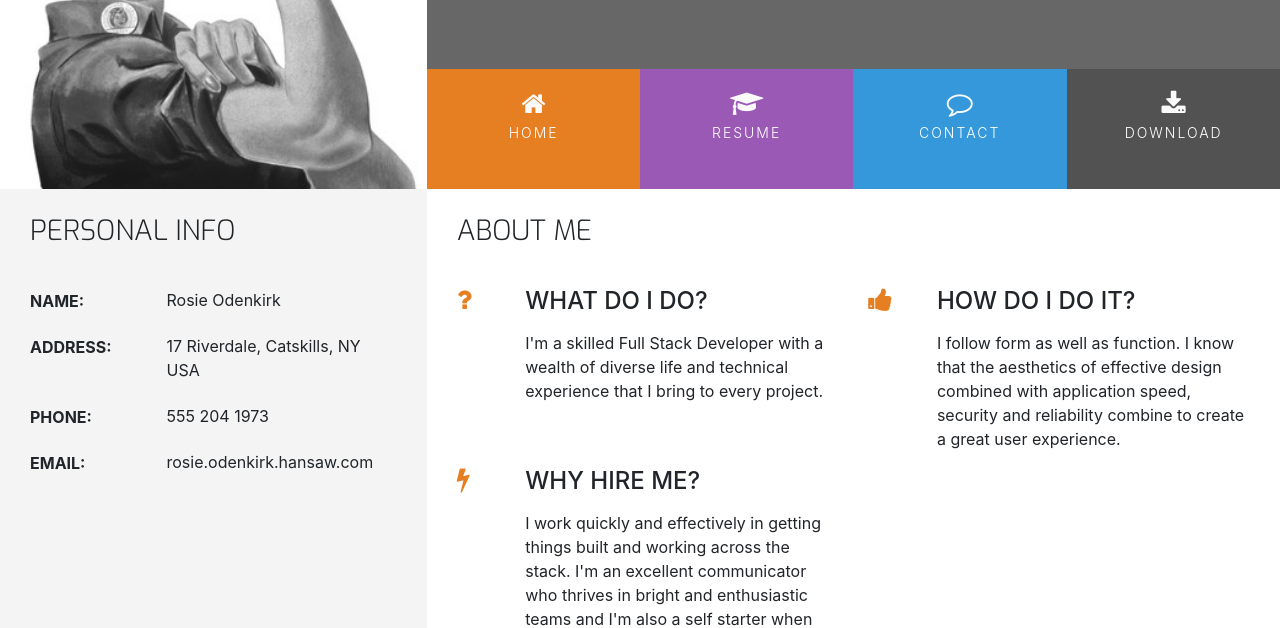
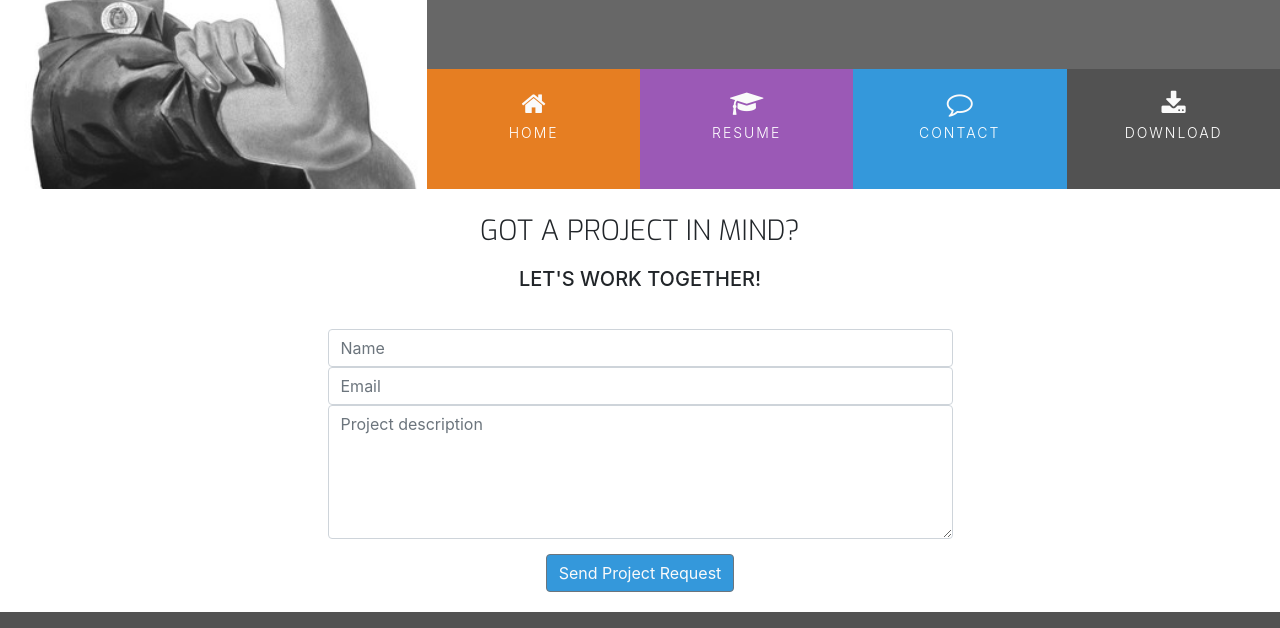
Before and after one commit to Otterrr/resume_project, a plain HTML site: page contact.html in a window 1280 px wide. Shown: the part 180-808 px from the top of the page. Drawn offline with nearby package versions, Linux system fonts and the light colour scheme.

Commit message:
Finished Project

```diff
--- a/assets/css/style.css
+++ b/assets/css/style.css
@@ -16,6 +16,10 @@
 
 .bg-color-work-history{
     background-color: #9b59b6;
+}
+
+.bg-color-contact{
+    background-color: #fff;
 }
 
 .ui-menu-color-home {
@@ -334,3 +338,36 @@ footer {
 .history-items {
     margin-bottom: 30px;
 }
+
+/* -------------------------------Contact Form */
+
+.contact-heading {
+    font-family: "Exo", sans-serif;
+    font-weight: 300;
+    margin-top: 25px;
+    margin-bottom: 20px;
+}
+
+.center-form {
+    padding-top: 10px;
+    margin: 0 auto;
+    max-width: 70%;
+}
+
+button[type="submit"] {
+    margin-top: 15px;
+    margin-bottom: 20px;
+    color: #fafafa;
+    background-color:#3498db;
+}
+
+/* -------------------------------Media Query */
+
+@media(min-width: 992px) {
+    .center-form {
+        padding-top: 30px;
+        min-height: 240px;
+        margin: 0 auto;
+        max-width: 50%;
+    }
+}
--- a/contact.html
+++ b/contact.html
@@ -35,7 +35,7 @@
                                 <a href="contact.html" class="hvr-sweep-to-bottom"><i class="fa fa-comment-o" aria-hidden="true"></i><span>Contact</span></a>
                             </li>
                             <li class= "col-6 col-sm-3 ui-menu-color-download list-inline-item menuitem">
-                                <a href="#" class="hvr-sweep-to-bottom"><i class="fa fa-download" aria-hidden="true"></i><span>Download</span></a>
+                                <a href="assets/cv/sample-cv.pdf" target="_blank" class="hvr-sweep-to-bottom"><i class="fa fa-download" aria-hidden="true"></i><span>Download</span></a>
                             </li>
                         </ul>
                     </div>
@@ -43,111 +43,23 @@
             </div>
         </div>
     </header>
-    <section class= "container-fluid">
-        <div class= "row">
-            <div class="col-md-4 bg-color-personal-info section-column">
-                <div class="row">
-                    <div class="col-12">
-                        <h3 class="section-heading uppercase">
-                            Personal Info
-                        </h3>
-                    </div>
-                </div>
-                <div class="personal-info-item">
-                    <div class="key">
-                        <p class="uppercase">
-                            Name:
-                        </p>
-                    </div>
-                    <div class="value">
-                        <p>
-                            Rosie Odenkirk
-                        </p>
-                    </div>
-                </div>
-                <div class="personal-info-item">
-                    <div class="key">
-                        <p class="uppercase">
-                            Address:
-                        </p>
-                    </div>
-                    <div class="value">
-                        <p>
-                            17 Riverdale, Catskills, NY USA
-                        </p>
-                    </div>
-                </div>
-                <div class="personal-info-item">
-                    <div class="key">
-                        <p class="uppercase">
-                            Phone:
-                        </p>
-                    </div>
-                    <div class="value">
-                        <p>
-                            555 204 1973
-                        </p>
-                    </div>
-                </div>
-                <div class="personal-info-item">
-                    <div class="key">
-                        <p class="uppercase">
-                            Email:
-                        </p>
-                    </div>
-                    <div class="value">
-                        <p>
-                            rosie.odenkirk.hansaw.com
-                        </p>
-                    </div>
-                </div>
-            </div>
-            <div class="col-md-8 bg-color-three-reasons section-column">
-                <div class="row">
-                    <div class="col">
-                        <h3 class="section-heading uppercase">About Me</h3>
-                    </div>
-                </div>
-                <div class="row">
-                    <div class="col-10 offset-1 offset-sm-0 col-sm-4 col-md-6">
-                        <div class="row">
-                            <div class="col-2">
-                                <i class="three-reasons-icon fa fa-question" aria-hidden="true"></i>
-                            </div>
-                            <div class="col-10">
-                                <h4 class="three-reasons-heading uppercase">What do I do?</h4>
-                                <p>
-                                    I'm a skilled Full Stack Developer with a wealth of diverse life and technical experience that I bring to every project.
-                                </p>
+    <section class="container-fluid">
+        <div class="row bg-color-contact">
+            <div class="col">
+                <h3 class="contact-heading uppercase text-center">Got a project in mind?</h3>
+                <h5 class="uppercase text-center">Let's work together!</h5>
+
+                <div class="center-form">
+                    <form>
+                        <input type="text" name="name" id="fullname" class="form-control" placeholder="Name" required>
+                        <input type="email" name="email" id="emailaddress" class="form-control" placeholder="Email" required>
+                        <textarea rows="5" name="projectsummary" id="projectsummary" class="form-control" placeholder="Project description" required></textarea>
+                        <div class="form-row text-center">
+                            <div class="col">
+                                <button type="submit" class="btn btn-secondary">Send Project Request</button>
                             </div>
                         </div>
-                    </div>
-                    <div class="col-10 offset-1 offset-sm-0 col-sm-4 col-md-6">
-                        <div class="row">
-                            <div class="col-2">
-                                <i class="three-reasons-icon fa fa-thumbs-up" aria-hidden="true"></i>
-                            </div>
-                            <div class="col-10">
-                                <h4 class="three-reasons-heading uppercase">How do I do it?</h4>
-                                <p>
-                                    I follow form as well as function. I know that the aesthetics of effective design combined with application speed, security and reliability combine to create a great user experience.
-                                </p>
-                            </div>
-                        </div>
-                    </div>
-                    <div class="col-10 offset-1 offset-sm-0 col-sm-4 col-md-6">
-                        <div class="row">
-                            <div class="col-2">
-                                <i class="three-reasons-icon fa fa-bolt" aria-hidden="true"></i>
-                            </div>
-                            <div class="col-10">
-                                <h4 class="three-reasons-heading uppercase">Why hire me?</h4>
-                                <p>
-                                     I work quickly and effectively in getting things built and working across the stack. I'm an excellent communicator who thrives in bright and enthusiastic teams and I'm also a self starter when working solo.
-                                </p>
-                            </div>
-                        </div>
-                    </div>
+                </form>
                 </div>
             </div>
         </div>
@@ -164,7 +76,7 @@
                 <h5 class="uppercase general-sub">Download</h5>
                 <p class= "inline-block">
                     Need a printable version of my CV? Download it here.
-                    <a href="#" target="_blank" class="cv-pdf">
+                    <a href="assets/cv/sample-cv.pdf" target="_blank" class="cv-pdf">
                         <i class="fa fa-download" aria-hidden="true"></i>
                         <span class="sr-only">Download link.</span>
                     </a>
```
Also changed, not shown: index.html (+2 -2 lines), resume.html (+2 -2 lines), 1 other file.
